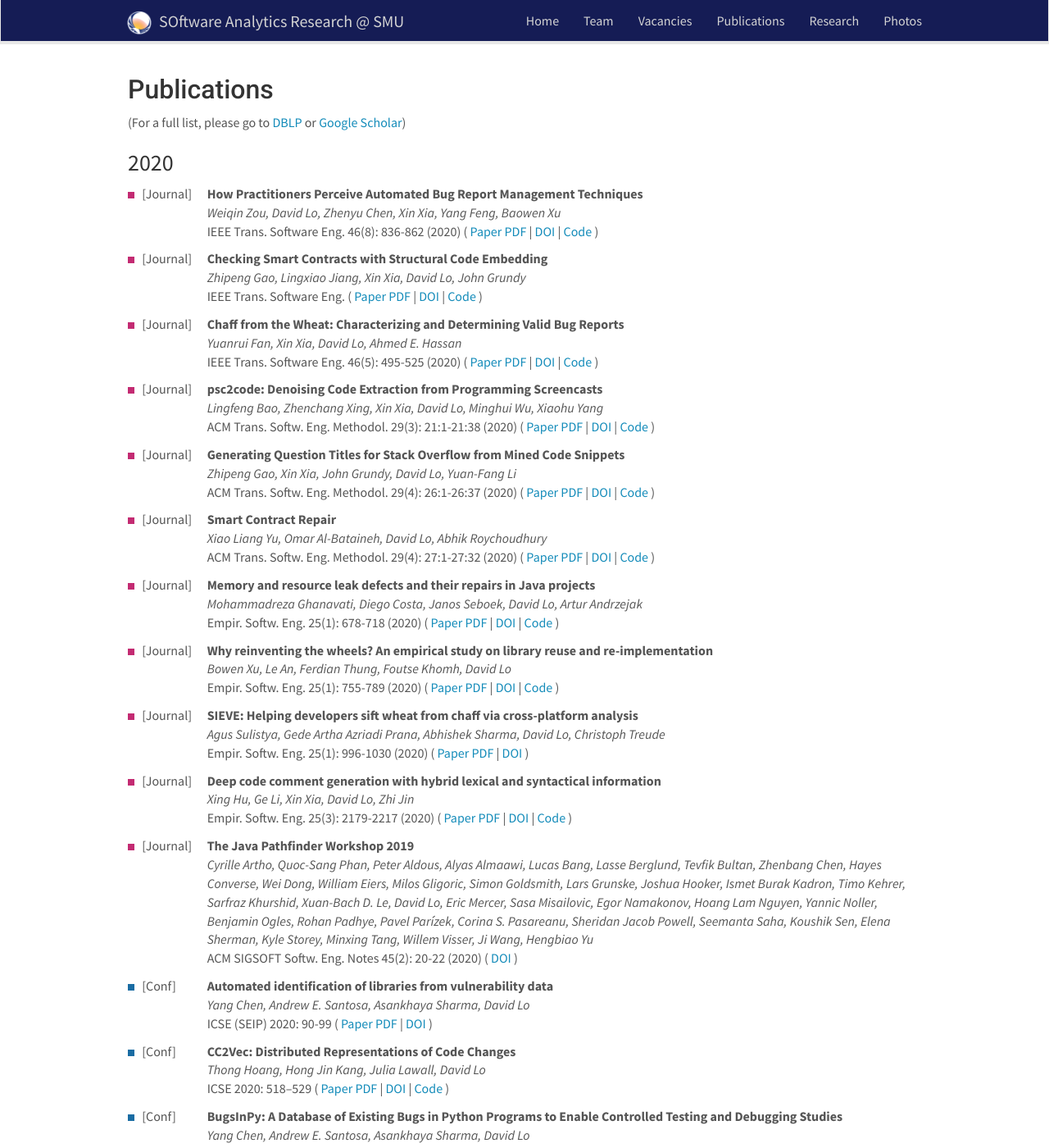
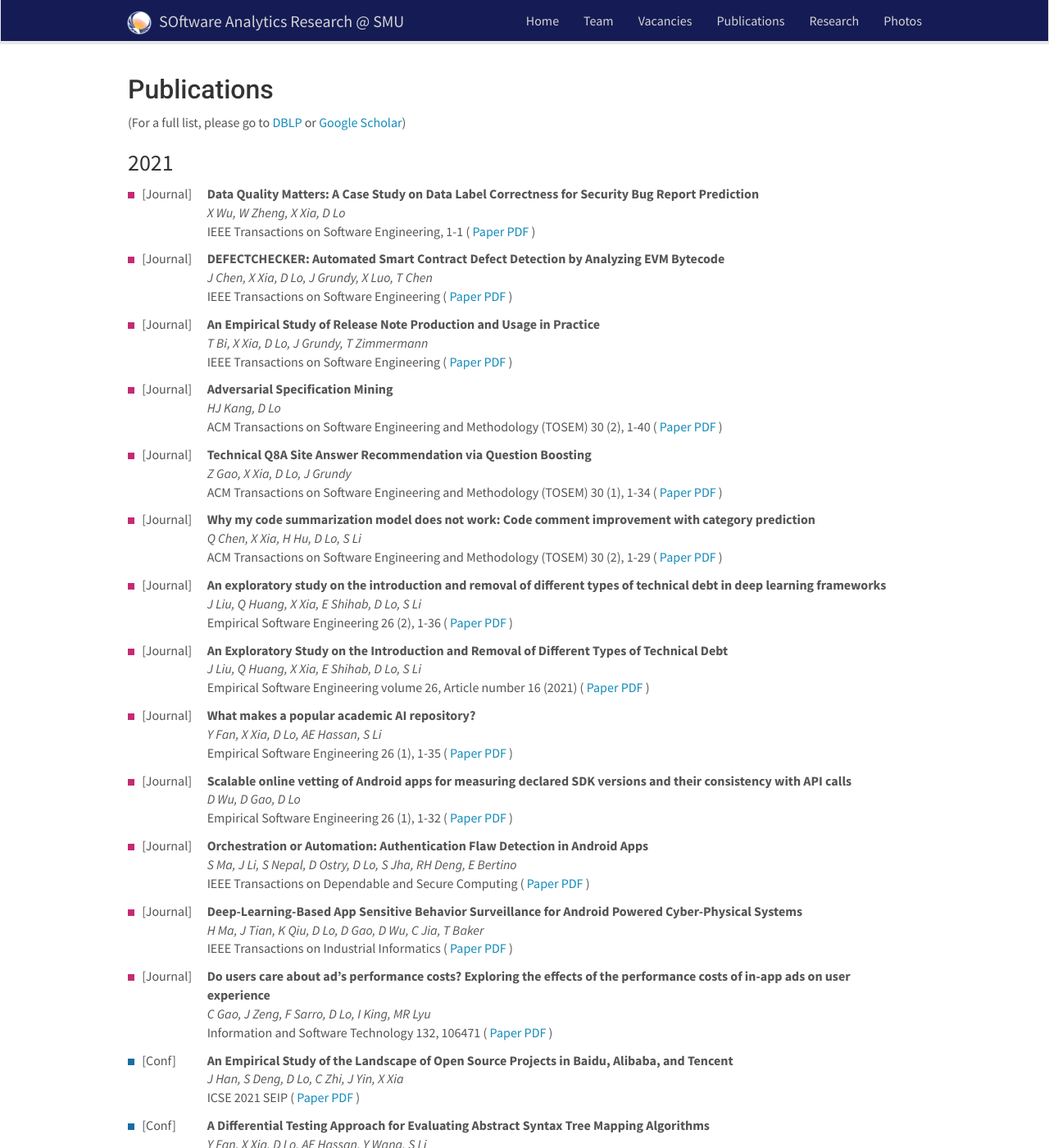
Before and after one commit to soarsmu/soarsmu.github.io, a Jekyll site: the page built from _pages/publications.md, in a window 1280 px wide and 1400 px high. Shown: the whole window at 82% size. Built offline with Jekyll 4.4.1, drawn with Linux system fonts in a browser that asks for light colours; nearby versions of some CDN libraries; some of the changed text lies outside the part shown.

Commit message:
doc(publications): add 2021 list

```diff
--- /dev/null
+++ b/_data/publist_2021.yml
@@ -0,0 +1,350 @@
+- title: "Data Quality Matters: A Case Study on Data Label Correctness for Security Bug Report Prediction"
+  image:
+  description:
+  authors: X Wu, W Zheng, X Xia, D Lo
+  publisher: IEEE Transactions on Software Engineering, 1-1
+  type: Journal
+  pdf: https://xin-xia.github.io/publication/tse212.pdf
+  doi:
+  code:
+  highlight:
+  news2:
+
+- title: "DEFECTCHECKER: Automated Smart Contract Defect Detection by Analyzing EVM Bytecode"
+  image:
+  description:
+  authors: J Chen, X Xia, D Lo, J Grundy, X Luo, T Chen
+  publisher: IEEE Transactions on Software Engineering
+  type: Journal
+  pdf: https://arxiv.org/pdf/2009.02663
+  doi:
+  code:
+  highlight:
+  news2:
+
+- title: "An Empirical Study of Release Note Production and Usage in Practice"
+  image:
+  description:
+  authors: T Bi, X Xia, D Lo, J Grundy, T Zimmermann
+  publisher: IEEE Transactions on Software Engineering
+  type: Journal
+  pdf: https://xin-xia.github.io/publication/tse207.pdf
+  doi:
+  code:
+  highlight:
+  news2:
+
+- title: "Adversarial Specification Mining"
+  image:
+  description:
+  authors: HJ Kang, D Lo
+  publisher: ACM Transactions on Software Engineering and Methodology (TOSEM) 30 (2), 1-40
+  type: Journal
+  pdf: https://arxiv.org/abs/2103.15350
+  doi:
+  code:
+  highlight:
+  news2:
+
+- title: "Technical Q8A Site Answer Recommendation via Question Boosting"
+  image:
+  description:
+  authors: Z Gao, X Xia, D Lo, J Grundy
+  publisher: ACM Transactions on Software Engineering and Methodology (TOSEM) 30 (1), 1-34
+  type: Journal
+  pdf: https://xin-xia.github.io/publication/tosem205.pdf
+  doi:
+  code:
+  highlight:
+  news2:
+
+- title: "Why my code summarization model does not work: Code comment improvement with category prediction"
+  image:
+  description:
+  authors: Q Chen, X Xia, H Hu, D Lo, S Li
+  publisher: ACM Transactions on Software Engineering and Methodology (TOSEM) 30 (2), 1-29
+  type: Journal
+  pdf: https://dl.acm.org/doi/10.1145/3434280
+  doi:
+  code:
+  highlight:
+  news2:
+
+- title: "An exploratory study on the introduction and removal of different types of technical debt in deep learning frameworks"
+  image:
+  description:
+  authors: J Liu, Q Huang, X Xia, E Shihab, D Lo, S Li
+  publisher: Empirical Software Engineering 26 (2), 1-36
+  type: Journal
+  pdf: https://arxiv.org/abs/2101.03730
+  doi:
+  code:
+  highlight:
+  news2:
+
+- title: "An Exploratory Study on the Introduction and Removal of Different Types of Technical Debt"
+  image:
+  description:
+  authors: J Liu, Q Huang, X Xia, E Shihab, D Lo, S Li
+  publisher: Empirical Software Engineering volume 26, Article number 16 (2021)
+  type: Journal
+  pdf: https://arxiv.org/abs/2101.03730
+  doi:
+  code:
+  highlight:
+  news2:
+
+- title: "What makes a popular academic AI repository?"
+  image:
+  description:
+  authors: Y Fan, X Xia, D Lo, AE Hassan, S Li
+  publisher: Empirical Software Engineering 26 (1), 1-35
+  type: Journal
+  pdf: https://arxiv.org/abs/2010.02472
+  doi:
+  code:
+  highlight:
+  news2:
+
+- title: "Scalable online vetting of Android apps for measuring declared SDK versions and their consistency with API calls"
+  image:
+  description:
+  authors: D Wu, D Gao, D Lo
+  publisher: Empirical Software Engineering 26 (1), 1-32
+  type: Journal
+  pdf: https://arxiv.org/abs/1912.12982
+  doi:
+  code:
+  highlight:
+  news2:
+
+- title: "Orchestration or Automation: Authentication Flaw Detection in Android Apps"
+  image:
+  description:
+  authors: S Ma, J Li, S Nepal, D Ostry, D Lo, S Jha, RH Deng, E Bertino
+  publisher: IEEE Transactions on Dependable and Secure Computing
+  type: Journal
+  pdf: https://ieeexplore.ieee.org/document/9317767
+  doi:
+  code:
+  highlight:
+  news2:
+
+- title: "Deep-Learning-Based App Sensitive Behavior Surveillance for Android Powered Cyber-Physical Systems"
+  image:
+  description:
+  authors: H Ma, J Tian, K Qiu, D Lo, D Gao, D Wu, C Jia, T Baker
+  publisher: IEEE Transactions on Industrial Informatics
+  type: Journal
+  pdf: https://flyer.sis.smu.edu.sg/tii20.pdf
+  doi:
+  code:
+  highlight:
+  news2:
+
+- title: "Do users care about ad’s performance costs? Exploring the effects of the performance costs of in-app ads on user experience"
+  image:
+  description:
+  authors: C Gao, J Zeng, F Sarro, D Lo, I King, MR Lyu
+  publisher: Information and Software Technology 132, 106471
+  type: Journal
+  pdf: https://arxiv.org/pdf/2010.16063.pdf
+  doi:
+  code:
+  highlight:
+  news2:
+
+
+- title: "An Empirical Study of the Landscape of Open Source Projects in Baidu, Alibaba, and Tencent"
+  image:
+  description:
+  authors: J Han, S Deng, D Lo, C Zhi, J Yin, X Xia
+  publisher: ICSE 2021 SEIP
+  type: Conference
+  pdf: https://arxiv.org/abs/2103.01590
+  doi:
+  code:
+  highlight:
+  news2:
+
+- title: "A Differential Testing Approach for Evaluating Abstract Syntax Tree Mapping Algorithms"
+  image:
+  description:
+  authors: Y Fan, X Xia, D Lo, AE Hassan, Y Wang, S Li
+  publisher: ICSE 2021
+  type: Conference
+  pdf: https://arxiv.org/abs/2103.00141
+  doi:
+  code:
+  highlight:
+  news2:
+
+- title: "Smart Contract Security: a Practitioners' Perspective"
+  image:
+  description:
+  authors: Z Wan, X Xia, D Lo, J Chen, X Luo, X Yang
+  publisher: ICSE 2021
+  type: Conference
+  pdf: https://arxiv.org/abs/2102.10963
+  doi:
+  code:
+  highlight:
+  news2:
+
+- title: "TOUR: Dynamic Topic and Sentiment Analysis of User Reviews for Assisting App Release"
+  image:
+  description:
+  authors: T Yang, C Gao, J Zang, D Lo, MR Lyu
+  publisher: WWW ’21 Companion
+  type: Conference
+  pdf: https://arxiv.org/pdf/2103.15774.pdf
+  doi:
+  code:
+  highlight:
+  news2:
+
+- title: "Characterization and Prediction of Questions without Accepted Answers on Stack Overflow"
+  image:
+  description:
+  authors: M Yazdaninia, D Lo, A Sami
+  publisher: ICPC 2021
+  type: Conference
+  pdf: https://arxiv.org/pdf/2103.11386.pdf
+  doi:
+  code:
+  highlight:
+  news2:
+
+- title: "Sage: Practical & Scalable ML-Driven Performance Debugging in Microservices"
+  image:
+  description:
+  authors: Y Gan, M Liang, S Dev, D Lo, C Delimitrou
+  publisher: Asplos 2021
+  type: Conference
+  pdf: https://asplos-conference.org/abstracts/asplos21-paper85-extended_abstract.pdf
+  doi:
+  code:
+  highlight:
+  news2:
+
+- title: "Accessibility in Software Practice: A Practitioner's Perspective"
+  image:
+  description:
+  authors: T Bi, X Xia, D Lo, J Grundy, T Zimmermann, D Ford
+  publisher: arXiv preprint arXiv:2103.08778
+  type: Arxiv
+  pdf: https://arxiv.org/pdf/2103.08778.pdf
+  doi:
+  code:
+  highlight:
+  news2:
+
+
+- title: "BiasFinder: Metamorphic Test Generation to Uncover Bias for Sentiment Analysis Systems"
+  image:
+  description:
+  authors: MH Asyrofi, INB Yusuf, HJ Kang, F Thung, Z Yang, D Lo
+  publisher: arXiv preprint arXiv:2102.01859
+  type: Arxiv
+  pdf: https://arxiv.org/abs/2102.01859
+  doi:
+  code:
+  highlight:
+  news2:
+
+- title: "AndroEvolve: Automated Update for Android Deprecated-API Usages"
+  image:
+  description:
+  authors: Stefanus Agus Haryono, Ferdian Thung, David Lo, Lingxiao Jiang, Julia Lawall, Hong Jin Kang, Lucas Serrano, Gilles Muller
+  publisher: arXiv preprint arXiv:2012.07259
+  type: Arxiv
+  pdf: https://arxiv.org/abs/2012.07259
+  doi:
+  code:
+  highlight:
+  news2:
+
+- title: "A Survey on Deep Learning for Software Engineering"
+  image:
+  description:
+  authors: Y Yang, X Xia, D Lo, J Grundy
+  publisher: arXiv preprint arXiv:2011.14597
+  type: Arxiv
+  pdf: https://arxiv.org/abs/2011.14597
+  doi:
+  code:
+  highlight:
+  news2:
+
+- title: "Modeling Functional Similarity in Source Code with Graph-Based Siamese Networks"
+  image:
+  description:
+  authors: N Mehrotra, N Agarwal, P Gupta, S Anand, D Lo, R Purandare
+  publisher: arXiv preprint arXiv:2011.11228
+  type: Arxiv
+  pdf: https://arxiv.org/pdf/2011.11228
+  doi:
+  code:
+  highlight:
+  news2:
+
+- title: "Characterization and Automatic Update of Deprecated Machine-Learning API Usages"
+  image:
+  description:
+  authors: SA Haryono, F Thung, D Lo, J Lawall, L Jiang
+  publisher: arXiv preprint arXiv:2011.04962
+  type: Arxiv
+  pdf: https://arxiv.org/abs/2011.04962
+  doi:
+  code:
+  highlight:
+  news2:
+
+
+- title: "Opportunities and Challenges in Code Search Tools"
+  image:
+  description:
+  authors: C Liu, X Xia, D Lo, C Gao, X Yang, J Grundy
+  publisher: arXiv preprint arXiv:2011.02297
+  type: Arxiv
+  pdf: https://arxiv.org/pdf/2011.02297
+  doi:
+  code:
+  highlight:
+  news2:
+
+- title: "Automating App Review Response Generation Based on Contextual Knowledge"
+  image:
+  description:
+  authors: C Gao, W Zhou, X Xia, D Lo, Q Xie, MR Lyu
+  publisher: arXiv preprint arXiv:2010.06301
+  type: Arxiv
+  pdf: https://arxiv.org/abs/2010.06301
+  doi:
+  code:
+  highlight:
+  news2:
+
+- title: "Broken External Links on Stack Overflow"
+  image:
+  description:
+  authors: J Liu, X Xia, D Lo, H Zhang, Y Zou, AE Hassan, S Li
+  publisher: arXiv preprint arXiv:2010.04892
+  type: Arxiv
+  pdf: https://arxiv.org/abs/2010.04892
+  doi:
+  code:
+  highlight:
+  news2:
+
+- title: "Including Everyone, Everywhere: Understanding Opportunities and Challenges of Geographic Gender-Inclusion in OSS"
+  image:
+  description:
+  authors: GAA Prana, D Ford, A Rastogi, D Lo, R Purandare, N Nagappan
+  publisher: arXiv preprint arXiv:2010.00822
+  type: Arxiv
+  pdf: https://arxiv.org/abs/2010.00822
+  doi:
+  code:
+  highlight:
+  news2:
--- a/_pages/publications.md
+++ b/_pages/publications.md
@@ -55,6 +55,43 @@ permalink: /publications/
  -->
 
 (For a full list, please go to [DBLP](https://dblp.uni-trier.de/pers/hd/l/Lo_0001:David) or [Google Scholar](http://scholar.google.com/citations?user=Ra4bt-oAAAAJ&hl=en))
+
+### 2021
+
+{% for publi in site.data.publist_2021 %}
+
+<div class="col-sm-1" style="padding:0px">
+  {% if publi.type == "Journal" %}
+  <div class="box" style="background-color: #C32B72;"></div>
+  <p style="display:inline-block;">[Journal] </p>
+  {% endif %}
+  {% if publi.type == "Conference" %}
+  <div class="box" style="background-color: #196CA3;"></div>
+  <p style="display:inline-block;">[Conf] </p>
+  {% endif %}
+  {% if publi.type == "Arxiv" %}
+  <div class="box" style="background-color: #606B70;"></div>
+  <p style="display:inline-block;">[Arxiv] </p>
+  {% endif %}
+  {% if publi.type == "Editorship" %}
+  <div class="box" style="background-color: #33C3BA;"></div>
+  <p style="display:inline-block;">[Editor] </p>
+  {% endif %}
+  {% if publi.type <> "Journal" and publi.type <> "Conference" and publi.type <> "Arxiv" and publi.type <> "Editorship" %}
+  <div class="box"></div>
+  <p style="display:inline-block;">[Other] </p>
+  {% endif %}
+</div>
+<div class="col-sm-11">
+  <p>
+  **{{ publi.title }}** <br/>
+  <em>{{ publi.authors }} </em><br/>
+  {{ publi.publisher }} ( {% if publi.pdf %} <a href="/papers/2020/{{ publi.pdf }}" target="_blank">Paper PDF</a> {% endif %} {% if publi.pdf and publi.doi %} | {% endif %} {% if publi.doi %} <a href="{{ publi.doi }}" target="_blank">DOI</a> {% endif %} {% if publi.pdf and publi.code %} | {% endif %}  {% if publi.code %} <a href="{{ publi.code }}" target="_blank">Code</a> {% endif %} )
+  </p>
+</div>
+
+{% endfor %}
+
 
 ### 2020
 
```
Also changed, not shown: 1 other file.
